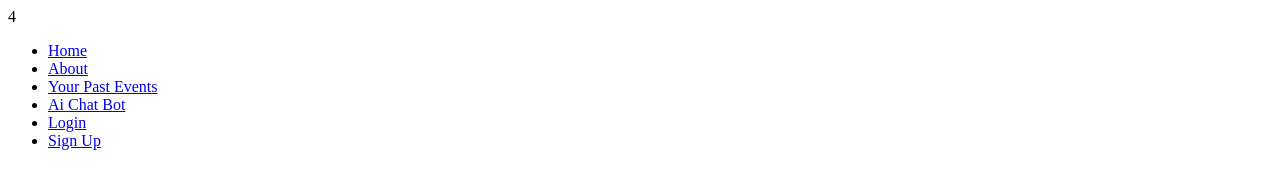
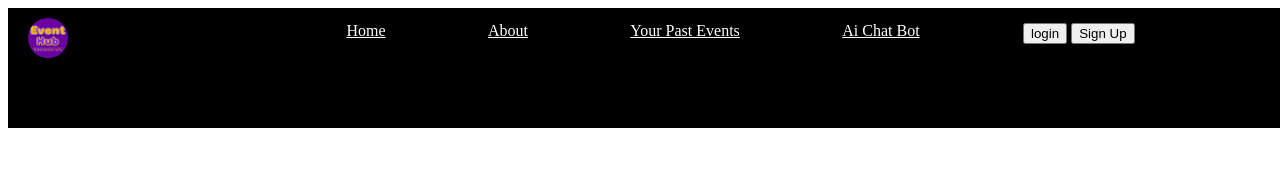
Before and after one commit to SUDINISREEKARREDDY/Event-Recommender, a plain HTML site: page index.html in a window 1280 px wide. Drawn offline with Linux system fonts and the light colour scheme.

Commit message:
added navbar

```diff
--- a/index.html
+++ b/index.html
@@ -3,22 +3,26 @@
 <head>
     <meta charset="UTF-8">
     <meta name="viewport" content="width=device-width, initial-scale=1.0">
-    <title>Event Recommender</title>4
+    <title>Event Recommender</title>
     <link rel="stylesheet" href="styles.css">
 </head>
 <body>
-    <header>
-        <nav>
-            <ul>
-                <li><a href='#'>Home</a></li>
-                <li><a href='#'>About</a></li>
-                <li><a href='#'>Your Past Events</a></li>
-                <li><a href='#'>Ai Chat Bot</a></li>
-                <li><a href='#'>Login</a></li>
-                <li><a href='#'>Sign Up</a></li>
+        <div class="nav">
+            <div class="left">
+                <img src="images\nav.jpeg" alt="eventhub" class="nav-img">
+            </div>
+            <div class="middle">
+                <a href='#'>Home</a>
+                <a href='#'>About</a>
+                <a href='#'>Your Past Events</a>
+                <a href='#'>Ai Chat Bot</a>
+            </div>
+            <div class="right">
+                <button>login</button>
+                <button>Sign Up</button>
+            </div>
 
-            </ul>
-        </nav>
-    </header>
+        </div>
+
 </body>
 </html>
--- a/styles.css
+++ b/styles.css
@@ -0,0 +1,34 @@
+.nav{
+    background-color: black;
+    width: 100vw;
+    height: 15vh;
+    display: flex;
+}
+.left{
+    width: 20%;
+    height: 10vh;
+
+}
+.nav-img{
+    height: 40px;
+    width: 40px;
+    border-radius: 50%;
+    object-fit: cover;
+    margin: 10px 20px;
+}
+.middle{
+    width: 60%;
+    height: 10vh;
+    display: flex;
+    justify-content: space-evenly;
+}
+a{
+    color: white;
+    margin: 14px;
+}
+.right{
+    width:20% ;
+    height: 10vh;
+    margin: 15px;
+
+}
```
Also changed, not shown: images/nav.jpeg (added).
